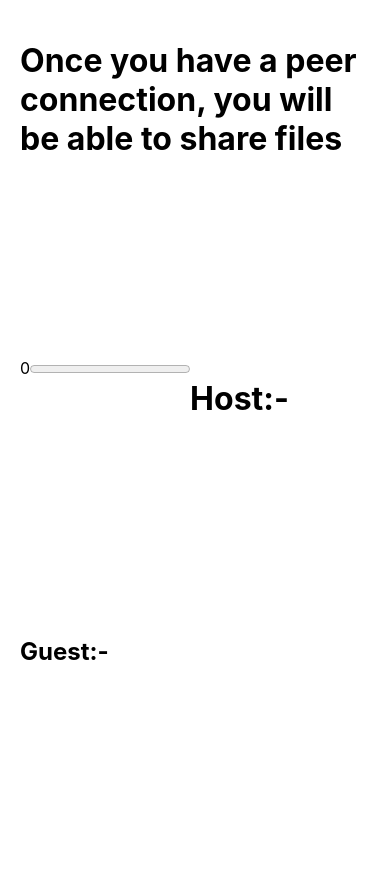
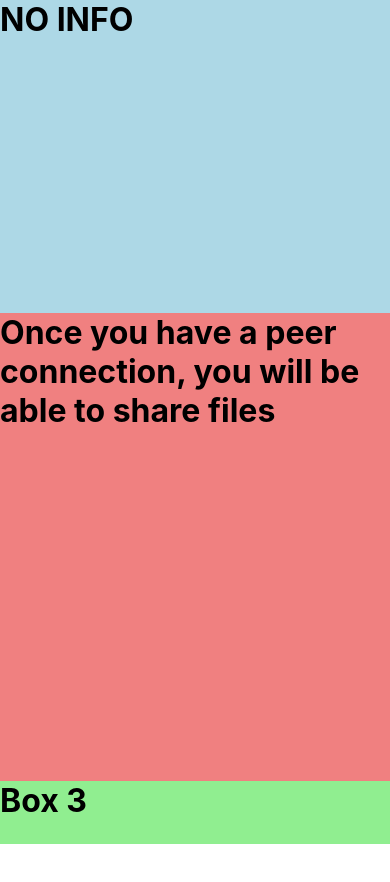
Before and after one commit to veghfile/Frontend, a React (Create React App) app: page /room/1 in a window 390 px wide. After the commit the page ends 844 px from the top, so only its background shows below. Built offline with nearby package versions, Linux system fonts and the light colour scheme; no server answers.

Commit message:
code splitting and grid  layout

```diff
--- a/src/routes/Room.js
+++ b/src/routes/Room.js
@@ -4,16 +4,17 @@ import Peer from "simple-peer";
 import styled from "styled-components";
 import { WritableStream ,ReadableStream } from 'web-streams-polyfill/ponyfill';
 import streamSaver from "streamsaver";
-import axios from 'axios';
 import {down} from '../util/downloader';
-const Container = styled.div`
-    padding: 20px;
-    display: flex;
-    height: 100vh;
-    width: 90%;
-    margin: auto;
-    flex-wrap: wrap;
-`;
+import {getip} from '../util/getip';
+import './style.css'
+// const Container = styled.div`
+//     padding: 20px;
+//     display: flex;
+//     height: 100vh;
+//     width: 90%;
+//     margin: auto;
+//     flex-wrap: wrap;
+// `;
 
 const worker = new Worker("../worker.js");
 
@@ -25,7 +26,7 @@ const Room = (props) => {
     const [hostName, setHostName] = useState("");
     const [guestName, setGuestName] = useState("");
     const [btnWait, setBtnWait] = useState(false);
-    const [pubIp , setPubIp] = useState()
+    const [pubIp , setPubIp] = useState("")
     const chunksRef = useRef([]);
     const socketRef = useRef();
     const peersRef = useRef([]);
@@ -33,8 +34,6 @@ const Room = (props) => {
     const fileNameRef = useRef("");
 
     const roomID = props.match.params.roomID;
-
-    let pubId = ""
 
 
     useEffect( async () => {
@@ -47,15 +46,7 @@ const Room = (props) => {
 
         //This statement is used if the user is on the public route
         if(roomID == "public"){
-            axios.get(`https://api6.ipify.org?format=json`)
-            .then((response) =>{
-                pubId = response.data.ip
-                setPubIp(pubId)
-                socketRef.current.emit("join room using ip", pubId);
-                console.log(pubId);
-            }).catch( error => {
-                error = new Error("NOT FOUND 404");
-            })
+            getip(setPubIp,socketRef.current)
         } else {
             socketRef.current.emit("join room", roomID,true);          //private logic (TODO split this logic)
         }
@@ -184,20 +175,6 @@ const Room = (props) => {
 
 
 //TODO code splitting components
-    let body;
-    if (connectionEstablished) {
-        body = (
-            <div>
-                <input onChange={selectFile} type="file" />
-                <button disabled={btnWait} onClick={sendFile}>Send file</button>
-            </div>
-        );
-    } else {
-        body = (
-            <h1>Once you have a peer connection, you will be able to share files</h1>
-        );
-    }
-
 
     let downloadPrompt;
     if (gotFile) {
@@ -210,14 +187,41 @@ const Room = (props) => {
     }
     let loading =<span>{isloading}<progress id="file" value={isloading} > 32% </progress></span>
     return (
-        <Container>
-            {body}
-            {downloadPrompt}
-            {loading}
-            <h1>Host:- {hostName}</h1><br/>
-            <h2>Guest:- {guestName} </h2>
-            <h2>{pubIp}</h2>
-        </Container>
+        <>
+            {connectionEstablished?(
+                <main>
+                  <div class="dropper">
+                        <div>
+                            <input onChange={selectFile} type="file" />
+                            <button disabled={btnWait} onClick={sendFile}>Send file</button>
+                            {downloadPrompt}
+                            {loading}
+                        </div>
+                  </div>
+                  <div class="share-info">
+                    <h1>INFO</h1>
+                    <h2>Host:- {hostName}</h2><br/>
+                    <h2>Guest:- {guestName} </h2>
+                    <h2>{pubIp}</h2>
+                  </div>
+                  <div class="footer">
+                    <h1>Box 3</h1>
+                  </div>
+                </main>
+            ):(
+                <main>
+                <div class="dropper">
+                <h1>Once you have a peer connection, you will be able to share files</h1>
+                </div>
+                <div class="share-info">
+                  <h1>NO INFO</h1>
+                </div>
+                <div class="footer">
+                  <h1>Box 3</h1>
+                </div>
+              </main>
+            )}
+        </>
     );
 };
 
--- /dev/null
+++ b/src/routes/style.css
@@ -0,0 +1,43 @@
+*{
+  margin :0;
+  padding:0;
+  box-sizing: border-box;
+}
+
+.dropper {
+  background-color: lightcoral;
+  grid-area: box1;
+}
+.share-info {
+  background-color: lightblue;
+  grid-area: box2;
+
+}
+.footer {
+  background-color: lightgreen;
+  grid-area: box3;
+
+}
+
+main{
+  display: grid;
+  grid-template-columns: 2fr 1fr;
+  grid-template-rows: 1fr;
+  grid-template-areas:
+  "box1 box2"
+  "box3 box3";
+  height: 100vh;
+}
+
+@media only screen and (max-width: 768px) {
+  main{
+    display: grid;
+    grid-template-columns: 1fr;
+    grid-template-rows: 1fr 1.5fr 0.2fr;
+    grid-template-areas:
+    "box2"
+    "box1"
+    "box3";
+    height: 100vh;
+  }
+}
--- /dev/null
+++ b/src/util/getip.js
@@ -0,0 +1,15 @@
+import axios from 'axios';
+
+export function getip(setPubIp, socketRef) {
+
+    axios
+        .get(`https://api6.ipify.org?format=json`)
+        .then((response) => {
+            let pubId = response.data.ip
+            setPubIp(pubId)
+            socketRef.emit("join room using ip", pubId);
+        })
+        .catch(error => {
+            error = new Error("NOT FOUND 404");
+        })
+}
```
Also changed, not shown: src/util/downloader.js (+8 -8 lines), src/util/pipe.js (+4 -4 lines).
